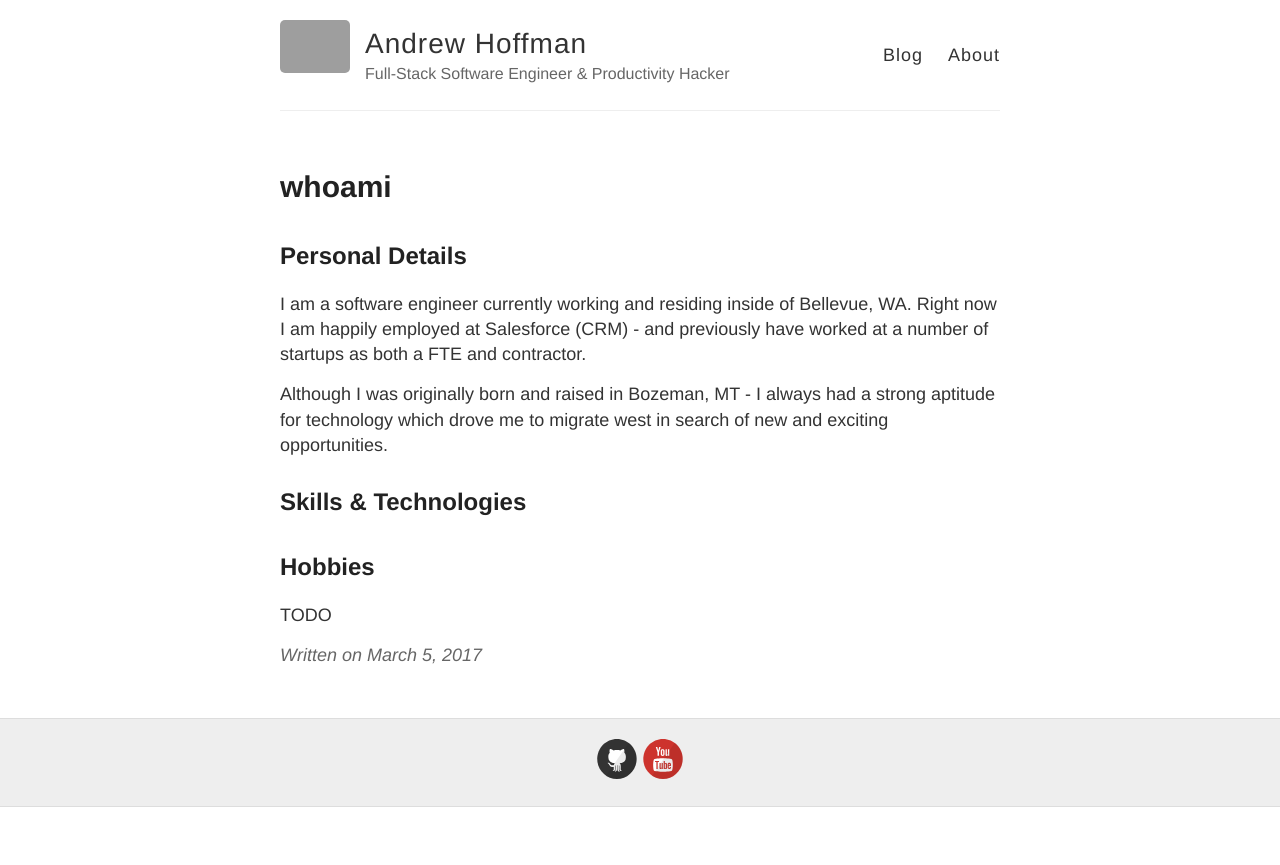
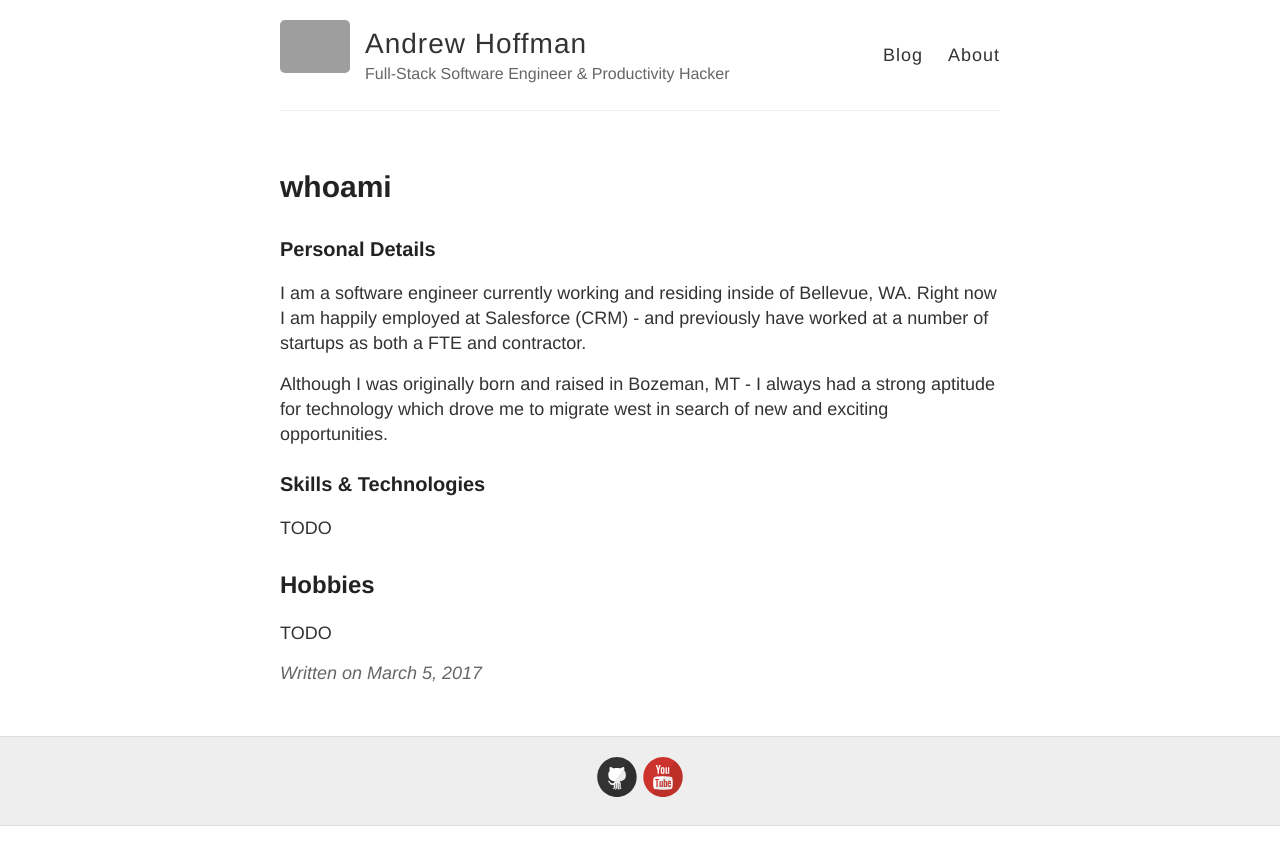
Before and after one commit to and1hof/and1hof.github.io, a Jekyll site: the page built from _posts/2017-3-5-whoami.md, in a window 1280 px wide. Shown: the top 865 px of the page. Built offline with Jekyll 4.4.1, drawn with Linux system fonts in a browser that asks for light colours; grey boxes are pictures that could not be loaded.

Commit message:
Another attempt at modifying a blog post.

```diff
--- a/_posts/2017-3-5-whoami.md
+++ b/_posts/2017-3-5-whoami.md
@@ -3,15 +3,16 @@ layout: post
 title: whoami
 ---
 
-## Personal Details
+### Personal Details
 I am a software engineer currently working and residing inside of Bellevue, WA. Right now I am happily
 employed at Salesforce (CRM) - and previously have worked at a number of startups as both a FTE and contractor.
 
 Although I was originally born and raised in Bozeman, MT - I always had a strong aptitude for technology which
 drove me to migrate west in search of new and exciting opportunities.
 
-## Skills & Technologies
+### Skills & Technologies
 
+TODO
 ## Hobbies
 
 TODO
```
